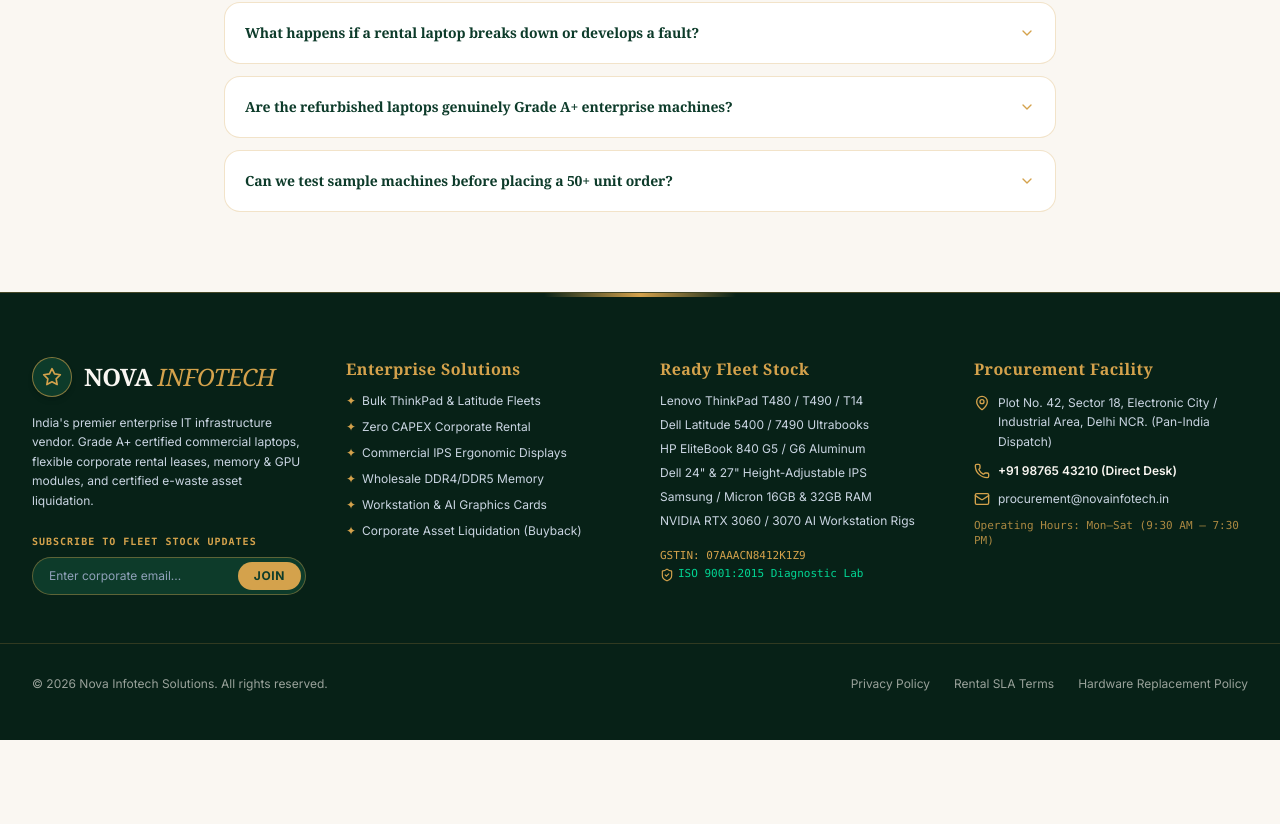
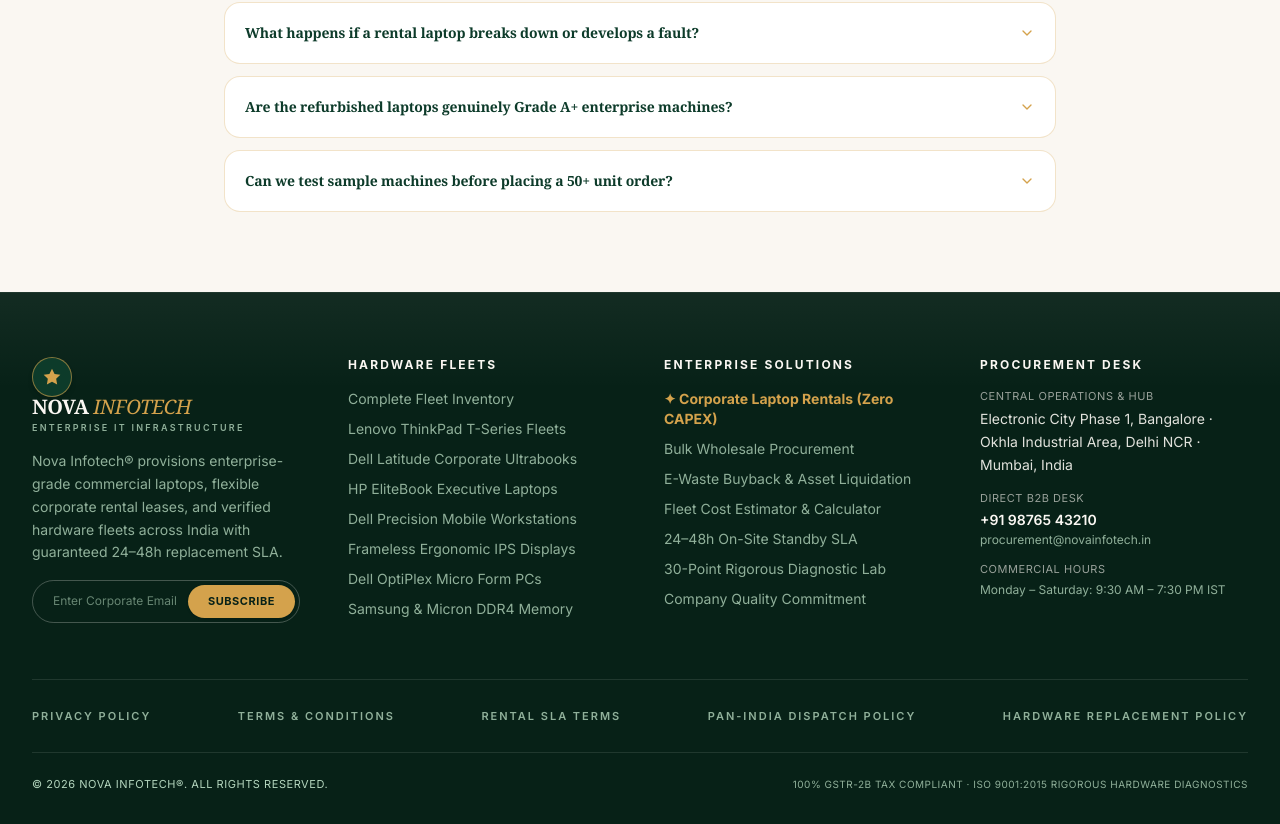
Before and after one commit to zaid154/infinityhub, a React (Vite) app in the folder client/: page / in a window 1280 px wide. Shown: the part 6943-7767 px from the top of the page. Before the commit the page ends 7683 px from the top, so only its background shows below. Built offline with nearby package versions, Linux system fonts and the light colour scheme; no server answers; a web font is replaced by a local one.

Commit message:
fix: luxury human-designed professional footer matching Al-Tooba 1:1, removing AI boilerplate

```diff
--- a/client/src/components/Footer.jsx
+++ b/client/src/components/Footer.jsx
@@ -1,131 +1,245 @@
-import React from 'react';
+import React, { useState } from 'react';
 import { Link } from 'react-router-dom';
-import { Server, Phone, Mail, MapPin, ShieldCheck } from 'lucide-react';
+import toast from 'react-hot-toast';
 
 export default function Footer() {
+  const [email, setEmail] = useState('');
+
+  const handleSubscribe = (e) => {
+    e.preventDefault();
+    if (!email) return;
+    toast.success('Thank you! You will receive our weekly fleet inventory catalog.');
+    setEmail('');
+  };
+
   return (
-    <footer className="bg-[#072117] text-slate-300 pt-16 pb-12 border-t border-[#D4A24C]/30 relative overflow-hidden">
-      {/* Decorative Golden Arch Accent */}
-      <div className="absolute top-0 left-1/2 -translate-x-1/2 w-48 h-1 bg-gradient-to-r from-transparent via-[#D4A24C] to-transparent"></div>
+    <footer className="relative bg-[#072117] text-[#90b09a] pt-16 pb-8 border-t border-[#FAF7F2]/10 overflow-hidden select-none">
+      {/* Top Ambient Subtle Glow */}
+      <div className="absolute inset-x-0 top-0 h-24 bg-gradient-to-b from-[#FAF7F2]/5 to-transparent pointer-events-none" />
 
-      <div className="max-w-7xl mx-auto px-4 sm:px-8 grid grid-cols-1 md:grid-cols-2 lg:grid-cols-4 gap-10 pb-12 border-b border-[#D4A24C]/20">
-        {/* Col 1: Brand & Newsletter */}
+      <div className="max-w-7xl mx-auto px-6 sm:px-8 relative z-10">
+        {/* 4-Column Responsive Grid - Exactly like Al-Tooba */}
+        <div className="grid grid-cols-1 md:grid-cols-2 lg:grid-cols-4 gap-10 md:gap-12 mb-14">
+
+          {/* Column 1: Brand & Bio + Luxury Pill Newsletter */}
           <div className="space-y-4">
-          <Link to="/" className="flex items-center gap-3 group">
-            <div className="w-10 h-10 rounded-full bg-[#0D3B2A] border border-[#D4A24C]/60 flex items-center justify-center text-[#D4A24C] shadow-md">
-              <svg className="w-5 h-5" viewBox="0 0 24 24" fill="none" stroke="currentColor" strokeWidth="2" strokeLinecap="round" strokeLinejoin="round">
-                <polygon points="12 2 15.09 8.26 22 9.27 17 14.14 18.18 21.02 12 17.77 5.82 21.02 7 14.14 2 9.27 8.91 8.26 12 2" />
+            <Link to="/" className="flex items-center gap-3 group inline-block">
+              <div className="w-10 h-10 rounded-full bg-[#0D3B2A] border border-[#D4A24C]/60 flex items-center justify-center text-[#D4A24C] shadow-md group-hover:scale-105 transition-transform">
+                <svg className="w-5 h-5 fill-current" viewBox="0 0 24 24">
+                  <path d="M12 2l3.09 6.26L22 9.27l-5 4.87 1.18 6.88L12 17.77l-6.18 3.25L7 14.14 2 9.27l6.91-1.01L12 2z" />
                 </svg>
               </div>
-            <span className="text-2xl font-bold tracking-tight text-[#FAF7F2] font-serif">
+              <div className="flex flex-col">
+                <span className="text-xl font-bold tracking-tight text-[#FAF7F2] font-serif leading-none">
                   NOVA <span className="text-[#D4A24C] italic font-normal">INFOTECH</span>
                 </span>
+                <span className="text-[9px] uppercase tracking-[0.25em] text-[#90b09a] font-sans font-semibold mt-1">
+                  ENTERPRISE IT INFRASTRUCTURE
+                </span>
+              </div>
             </Link>
-          <p className="text-xs text-slate-300 leading-relaxed">
-            India's premier enterprise IT infrastructure vendor. Grade A+ certified commercial laptops, flexible corporate rental leases, memory & GPU modules, and certified e-waste asset liquidation.
+
+            <p className="text-xs sm:text-sm leading-relaxed text-[#90b09a]">
+              Nova Infotech® provisions enterprise-grade commercial laptops, flexible corporate rental leases, and verified hardware fleets across India with guaranteed 24–48h replacement SLA.
             </p>
 
-          {/* Newsletter Input - Al-Tooba Style */}
-          <div className="pt-2">
-            <span className="text-[10px] uppercase font-mono tracking-widest text-[#D4A24C] block mb-2 font-semibold">
-              Subscribe to Fleet Stock Updates
-            </span>
-            <div className="flex items-center rounded-full bg-[#0D3B2A] border border-[#D4A24C]/40 p-1">
+            {/* Al-Tooba Signature Pill-in-Pill Newsletter */}
+            <form onSubmit={handleSubscribe} className="relative w-full max-w-sm flex items-center bg-transparent border border-[#FAF7F2]/25 rounded-full p-1 mt-4 hover:border-[#D4A24C]/50 transition-colors">
               <input
                 type="email"
-                placeholder="Enter corporate email..."
-                className="bg-transparent px-3 py-1.5 text-xs text-white placeholder-slate-400 focus:outline-none flex-1"
+                required
+                value={email}
+                onChange={(e) => setEmail(e.target.value)}
+                placeholder="Enter Corporate Email"
+                className="w-full pl-4 pr-3 py-2 bg-transparent text-[#FAF7F2] placeholder-[#90b09a]/70 outline-none text-xs border-none focus:ring-0"
               />
-              <button className="px-4 py-1.5 rounded-full bg-[#D4A24C] hover:bg-[#c5943b] text-[#0D3B2A] font-bold text-xs uppercase tracking-wider transition">
-                Join
+              <button
+                type="submit"
+                className="rounded-full px-5 py-2 bg-[#D4A24C] hover:bg-[#c5943b] text-[#072117] text-[11px] font-sans font-bold uppercase tracking-wider transition-colors shrink-0 cursor-pointer active:scale-95 shadow-sm"
+              >
+                Subscribe
               </button>
-            </div>
-          </div>
+            </form>
           </div>
 
-        {/* Col 2: Solutions */}
-        <div className="space-y-3 text-xs">
-          <h4 className="font-serif text-base font-bold text-[#D4A24C] tracking-wide">Enterprise Solutions</h4>
-          <ul className="space-y-2.5 text-slate-300">
+          {/* Column 2: HARDWARE FLEETS */}
+          <div className="space-y-4">
+            <h3 className="text-xs font-sans font-bold uppercase tracking-[0.18em] text-[#FAF7F2]">
+              Hardware Fleets
+            </h3>
+            <ul className="text-xs sm:text-sm space-y-2.5 flex flex-col text-[#90b09a]">
               <li>
-              <Link to="/products?category=laptop" className="hover:text-[#D4A24C] transition flex items-center gap-1.5">
-                <span className="text-[#D4A24C]">✦</span> Bulk ThinkPad & Latitude Fleets
+                <Link to="/products" className="hover:text-[#FAF7F2] hover:translate-x-1 inline-block transition-transform duration-200">
+                  Complete Fleet Inventory
                 </Link>
               </li>
               <li>
-              <Link to="/rental" className="hover:text-[#D4A24C] transition flex items-center gap-1.5">
-                <span className="text-[#D4A24C]">✦</span> Zero CAPEX Corporate Rental
+                <Link to="/products?category=laptop" className="hover:text-[#FAF7F2] hover:translate-x-1 inline-block transition-transform duration-200">
+                  Lenovo ThinkPad T-Series Fleets
                 </Link>
               </li>
               <li>
-              <Link to="/products?category=monitor" className="hover:text-[#D4A24C] transition flex items-center gap-1.5">
-                <span className="text-[#D4A24C]">✦</span> Commercial IPS Ergonomic Displays
+                <Link to="/products?category=laptop" className="hover:text-[#FAF7F2] hover:translate-x-1 inline-block transition-transform duration-200">
+                  Dell Latitude Corporate Ultrabooks
                 </Link>
               </li>
               <li>
-              <Link to="/products?category=ram" className="hover:text-[#D4A24C] transition flex items-center gap-1.5">
-                <span className="text-[#D4A24C]">✦</span> Wholesale DDR4/DDR5 Memory
+                <Link to="/products?category=laptop" className="hover:text-[#FAF7F2] hover:translate-x-1 inline-block transition-transform duration-200">
+                  HP EliteBook Executive Laptops
                 </Link>
               </li>
               <li>
-              <Link to="/products?category=gpu" className="hover:text-[#D4A24C] transition flex items-center gap-1.5">
-                <span className="text-[#D4A24C]">✦</span> Workstation & AI Graphics Cards
+                <Link to="/products?category=laptop" className="hover:text-[#FAF7F2] hover:translate-x-1 inline-block transition-transform duration-200">
+                  Dell Precision Mobile Workstations
                 </Link>
               </li>
               <li>
-              <Link to="/buyback" className="hover:text-[#D4A24C] transition flex items-center gap-1.5">
-                <span className="text-[#D4A24C]">✦</span> Corporate Asset Liquidation (Buyback)
+                <Link to="/products?category=monitor" className="hover:text-[#FAF7F2] hover:translate-x-1 inline-block transition-transform duration-200">
+                  Frameless Ergonomic IPS Displays
+                </Link>
+              </li>
+              <li>
+                <Link to="/products?category=desktop" className="hover:text-[#FAF7F2] hover:translate-x-1 inline-block transition-transform duration-200">
+                  Dell OptiPlex Micro Form PCs
+                </Link>
+              </li>
+              <li>
+                <Link to="/products?category=ram" className="hover:text-[#FAF7F2] hover:translate-x-1 inline-block transition-transform duration-200">
+                  Samsung & Micron DDR4 Memory
                 </Link>
               </li>
             </ul>
           </div>
 
-        {/* Col 3: Popular Fleets */}
-        <div className="space-y-3 text-xs">
-          <h4 className="font-serif text-base font-bold text-[#D4A24C] tracking-wide">Ready Fleet Stock</h4>
-          <ul className="space-y-2 text-slate-300">
-            <li>Lenovo ThinkPad T480 / T490 / T14</li>
-            <li>Dell Latitude 5400 / 7490 Ultrabooks</li>
-            <li>HP EliteBook 840 G5 / G6 Aluminum</li>
-            <li>Dell 24" & 27" Height-Adjustable IPS</li>
-            <li>Samsung / Micron 16GB & 32GB RAM</li>
-            <li>NVIDIA RTX 3060 / 3070 AI Workstation Rigs</li>
+          {/* Column 3: ENTERPRISE SOLUTIONS */}
+          <div className="space-y-4">
+            <h3 className="text-xs font-sans font-bold uppercase tracking-[0.18em] text-[#FAF7F2]">
+              Enterprise Solutions
+            </h3>
+            <ul className="text-xs sm:text-sm space-y-2.5 flex flex-col text-[#90b09a]">
+              <li>
+                <Link to="/rental" className="text-[#D4A24C] font-bold hover:text-[#FAF7F2] hover:translate-x-1 inline-block transition-transform duration-200">
+                  ✦ Corporate Laptop Rentals (Zero CAPEX)
+                </Link>
+              </li>
+              <li>
+                <Link to="/products" className="hover:text-[#FAF7F2] hover:translate-x-1 inline-block transition-transform duration-200">
+                  Bulk Wholesale Procurement
+                </Link>
+              </li>
+              <li>
+                <Link to="/buyback" className="hover:text-[#FAF7F2] hover:translate-x-1 inline-block transition-transform duration-200">
+                  E-Waste Buyback & Asset Liquidation
+                </Link>
+              </li>
+              <li>
+                <a href="#rental-calculator" className="hover:text-[#FAF7F2] hover:translate-x-1 inline-block transition-transform duration-200">
+                  Fleet Cost Estimator & Calculator
+                </a>
+              </li>
+              <li>
+                <Link to="/rental" className="hover:text-[#FAF7F2] hover:translate-x-1 inline-block transition-transform duration-200">
+                  24–48h On-Site Standby SLA
+                </Link>
+              </li>
+              <li>
+                <Link to="/about" className="hover:text-[#FAF7F2] hover:translate-x-1 inline-block transition-transform duration-200">
+                  30-Point Rigorous Diagnostic Lab
+                </Link>
+              </li>
+              <li>
+                <Link to="/about" className="hover:text-[#FAF7F2] hover:translate-x-1 inline-block transition-transform duration-200">
+                  Company Quality Commitment
+                </Link>
+              </li>
             </ul>
-          <div className="pt-2 text-[11px] font-mono text-[#D4A24C]">
-            <p>GSTIN: 07AAACN8412K1Z9</p>
-            <p className="flex items-center gap-1 text-emerald-400 mt-1">
-              <ShieldCheck className="w-3.5 h-3.5 text-[#D4A24C]" /> ISO 9001:2015 Diagnostic Lab
+          </div>
+
+          {/* Column 4: PROCUREMENT DESK & DIRECT CONTACT */}
+          <div className="space-y-4">
+            <h3 className="text-xs font-sans font-bold uppercase tracking-[0.18em] text-[#FAF7F2]">
+              Procurement Desk
+            </h3>
+            <div className="text-xs sm:text-sm space-y-3.5 text-[#90b09a]">
+              <div>
+                <span className="text-[#FAF7F2]/60 text-[11px] uppercase tracking-wider block mb-1">
+                  Central Operations & Hub
+                </span>
+                <p className="leading-relaxed text-[#FAF7F2]/90">
+                  Electronic City Phase 1, Bangalore · Okhla Industrial Area, Delhi NCR · Mumbai, India
+                </p>
+              </div>
+
+              <div>
+                <span className="text-[#FAF7F2]/60 text-[11px] uppercase tracking-wider block mb-1">
+                  Direct B2B Desk
+                </span>
+                <a
+                  href="tel:+919876543210"
+                  className="text-[#FAF7F2] font-semibold hover:text-[#D4A24C] transition-colors block text-sm"
+                >
+                  +91 98765 43210
+                </a>
+                <a
+                  href="mailto:procurement@novainfotech.in"
+                  className="text-[#90b09a] hover:text-[#D4A24C] transition-colors block text-xs mt-0.5"
+                >
+                  procurement@novainfotech.in
+                </a>
+              </div>
+
+              <div>
+                <span className="text-[#FAF7F2]/60 text-[11px] uppercase tracking-wider block mb-1">
+                  Commercial Hours
+                </span>
+                <p className="text-xs text-[#90b09a]">
+                  Monday – Saturday: 9:30 AM – 7:30 PM IST
                 </p>
               </div>
             </div>
-
-        {/* Col 4: Warehouse Contact */}
-        <div className="space-y-3 text-xs">
-          <h4 className="font-serif text-base font-bold text-[#D4A24C] tracking-wide">Procurement Facility</h4>
-          <p className="flex items-start gap-2 text-slate-300 leading-relaxed">
-            <MapPin className="w-4 h-4 text-[#D4A24C] shrink-0 mt-0.5" />
-            Plot No. 42, Sector 18, Electronic City / Industrial Area, Delhi NCR. (Pan-India Dispatch)
-          </p>
-          <p className="flex items-center gap-2 text-[#FAF7F2] font-semibold">
-            <Phone className="w-4 h-4 text-[#D4A24C]" />
-            +91 98765 43210 (Direct Desk)
-          </p>
-          <p className="flex items-center gap-2 text-slate-300">
-            <Mail className="w-4 h-4 text-[#D4A24C]" />
-            procurement@novainfotech.in
-          </p>
-          <p className="text-[11px] text-[#D4A24C]/80 font-mono">
-            Operating Hours: Mon–Sat (9:30 AM – 7:30 PM)
-          </p>
-        </div>
           </div>
 
-      <div className="max-w-7xl mx-auto px-4 sm:px-8 pt-8 flex flex-col sm:flex-row justify-between items-center text-xs text-[#FAF7F2]/60 gap-4">
-        <p>© 2026 Nova Infotech Solutions. All rights reserved.</p>
-        <div className="flex space-x-6 text-xs">
-          <span className="hover:text-[#D4A24C] transition cursor-pointer">Privacy Policy</span>
-          <span className="hover:text-[#D4A24C] transition cursor-pointer">Rental SLA Terms</span>
-          <span className="hover:text-[#D4A24C] transition cursor-pointer">Hardware Replacement Policy</span>
+        </div>
+
+        {/* Legal Links Bar - Exactly like Al-Tooba */}
+        <div className="py-7 border-t border-[#FAF7F2]/10">
+          <ul className="flex flex-wrap items-center justify-center md:justify-between gap-x-6 gap-y-3 text-[10px] md:text-[11px] uppercase tracking-[0.18em] font-semibold text-[#90b09a]">
+            <li>
+              <Link to="/about" className="hover:text-[#D4A24C] hover:-translate-y-0.5 inline-block transition-transform duration-300">
+                Privacy Policy
+              </Link>
+            </li>
+            <li>
+              <Link to="/about" className="hover:text-[#D4A24C] hover:-translate-y-0.5 inline-block transition-transform duration-300">
+                Terms & Conditions
+              </Link>
+            </li>
+            <li>
+              <Link to="/rental" className="hover:text-[#D4A24C] hover:-translate-y-0.5 inline-block transition-transform duration-300">
+                Rental SLA Terms
+              </Link>
+            </li>
+            <li>
+              <Link to="/about" className="hover:text-[#D4A24C] hover:-translate-y-0.5 inline-block transition-transform duration-300">
+                Pan-India Dispatch Policy
+              </Link>
+            </li>
+            <li>
+              <Link to="/about" className="hover:text-[#D4A24C] hover:-translate-y-0.5 inline-block transition-transform duration-300">
+                Hardware Replacement Policy
+              </Link>
+            </li>
+          </ul>
+        </div>
+
+        {/* Copyright Row - Clean Al-Tooba Finish */}
+        <div className="pt-6 border-t border-[#FAF7F2]/10 flex flex-col md:flex-row items-center justify-between gap-3 text-xs text-[#b4d6be]">
+          <p className="tracking-wider text-[11px] text-[#b4d6be] uppercase">
+            © 2026 NOVA INFOTECH®. ALL RIGHTS RESERVED.
+          </p>
+          <p className="text-[10px] text-[#90b09a] tracking-wider uppercase">
+            100% GSTR-2B TAX COMPLIANT · ISO 9001:2015 RIGOROUS HARDWARE DIAGNOSTICS
+          </p>
         </div>
       </div>
     </footer>
```
Lines whose indentation alone changed are shown as unchanged.
